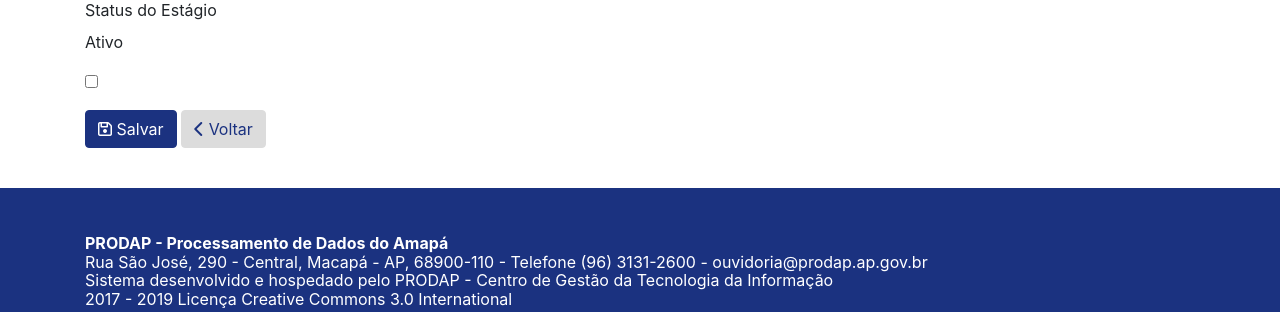
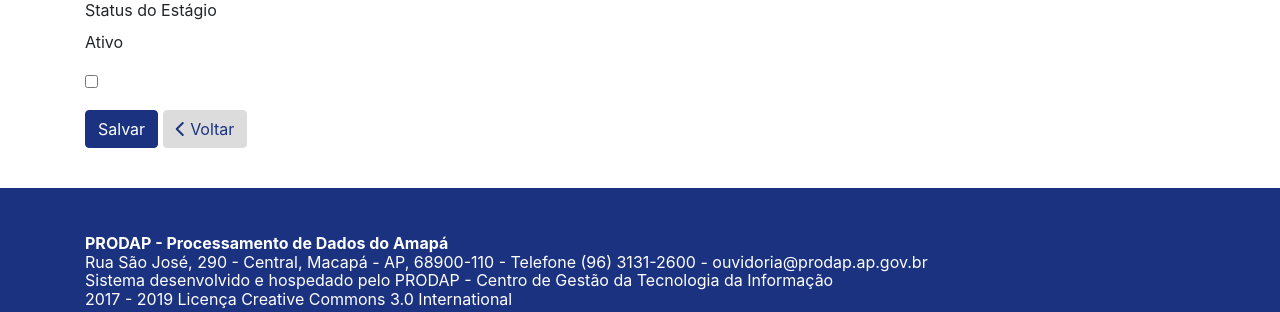
Before and after one commit to welleson-lukas/Projeto-Estagiarios, a Django app: page /cadastrar_estagiario/ in a window 1280 px wide. Shown: the part 1547-1859 px from the top of the page. Run offline with Django 3.2, Linux system fonts and the light colour scheme; data that the repository does not hold is empty; some libraries are stand-ins or nearby versions.

Commit message:
corrigindo botão salvar

```diff
--- a/estagiario/templates/estagiario/form_estagiario.html
+++ b/estagiario/templates/estagiario/form_estagiario.html
@@ -97,8 +97,8 @@
         </div>
 
         <div class="form-group">
-            <a type="submit" class="botao-editar btn btn-primary" value="Salvar"><i class="far fa-save"></i>  Salvar</a>
-
+            <!--<a type="submit" class="botao-editar btn btn-primary" value="Salvar"><i class="far fa-save"></i>  Salvar</a>-->
+            <input type="submit" class="botao-editar btn btn-primary" value="Salvar">
             <a class="botao-voltar btn btn-primary" href="{% url 'index' %}"><i class="fas fa-chevron-left"></i>  Voltar</a>
 
         </div>
```
